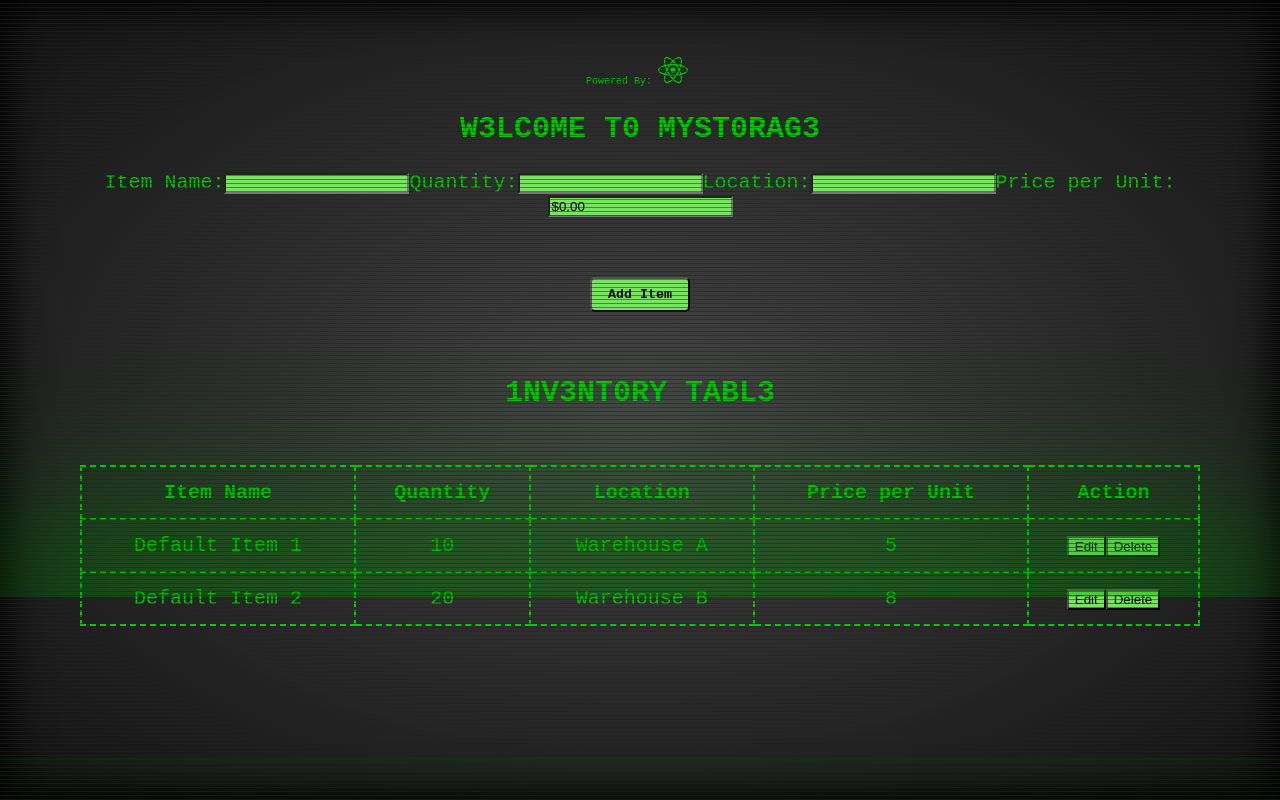
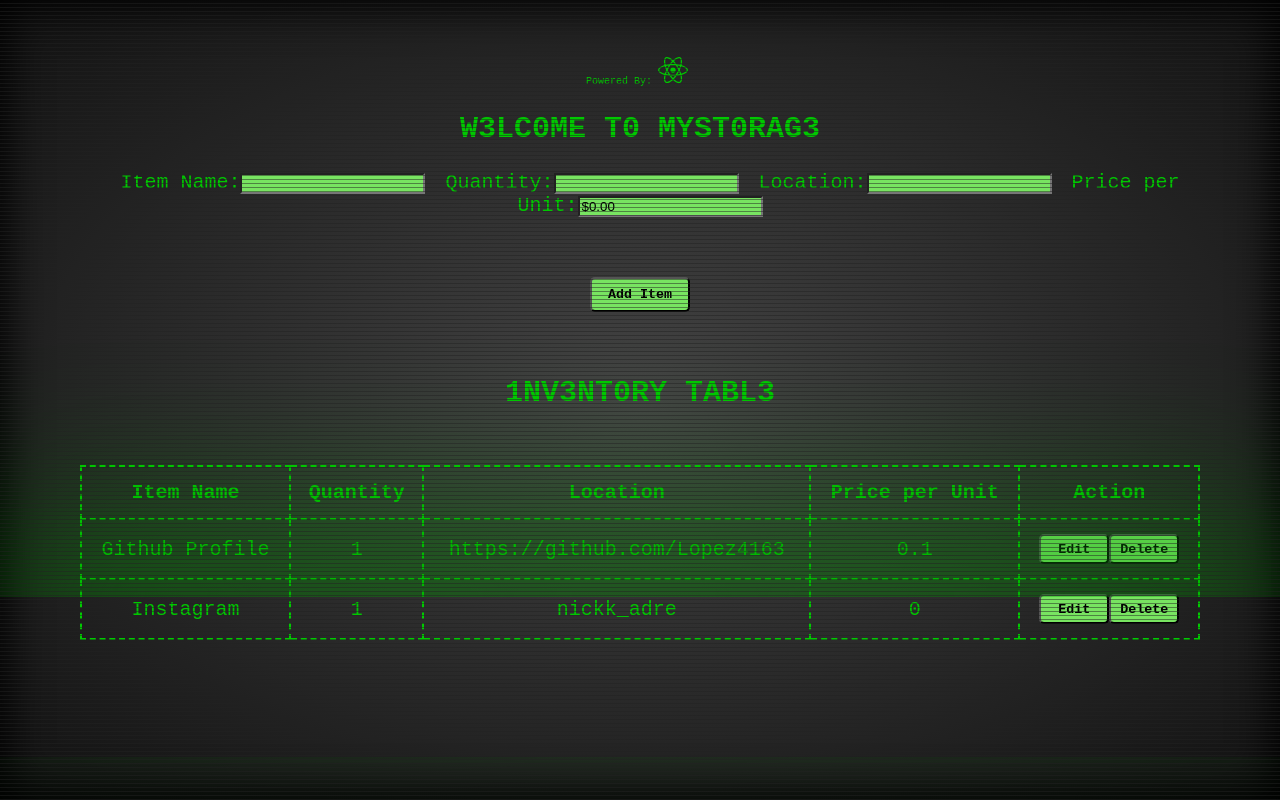
Before and after one commit to Lopez4163/storageApp2.0, a React (Vite) app in the folder storage3.0/: page / in a window 1280 px wide. Built offline with nearby package versions, Linux system fonts and the light colour scheme.

Commit message:
completed layout, read for code to be cleaned and prepped for build

```diff
--- a/storage3.0/src/App.css
+++ b/storage3.0/src/App.css
@@ -422,6 +422,28 @@ table th, table td {
   font-weight: bold ;
 
 }
+.add-item-button :hover {
+  background-color: #00cc00;
+  cursor: cell;
+  box-shadow: black;
+
+}
+
+.table-button  {
+  border-radius: 5px;
+  height: 30px;
+  width: 70px;
+  font-family: "Fira Mono", monospace;
+  font-weight: bold ;
+
+}
+
+.table-button:hover {
+  background-color: #00cc00;
+  cursor: cell;
+}
+
+
 
 
 
@@ -441,3 +463,7 @@ input {
 button {
   background: #78e461;
 }
+
+label {
+  padding-left: 20px;
+}
--- a/storage3.0/src/App.jsx
+++ b/storage3.0/src/App.jsx
@@ -7,8 +7,8 @@ import "./app.css";
 
 function App() {
     const [inventoryItems, setInventoryItems] = useState([
-        {id: 1, itemName: "Default Item 1", quantity: 10, location: "Warehouse A", pricePerUnit: 5.0},
-        {id: 2, itemName: "Default Item 2", quantity: 20, location: "Warehouse B", pricePerUnit: 8.0},
+        {id: 1, itemName: "Github Profile", quantity: 1, location: "https://github.com/Lopez4163", pricePerUnit: 0.1},
+        {id: 2, itemName: "Instagram", quantity: 1, location: "nickk_adre", pricePerUnit: 0.0},
         // Add more default items as needed
     ]);
 
--- a/storage3.0/src/inventoryTable.jsx
+++ b/storage3.0/src/inventoryTable.jsx
@@ -82,11 +82,11 @@ const InventoryTable = ({ items, deleteItem, editItem }) => {
               </td>
               <td>
                 {editableIndex === index ? (
-                  <button onClick={() => handleSave(index)}>Save</button>
+                  <button className="table-button" onClick={() => handleSave(index)}>Save</button>
                 ) : (
                   <>
-                    <button onClick={() => handleEdit(index)}>Edit</button>
-                    <button onClick={() => deleteItem(index)}>Delete</button>
+                    <button className="table-button" onClick={() => handleEdit(index)}>Edit</button>
+                    <button className="table-button" onClick={() => deleteItem(index)}>Delete</button>
                   </>
                 )}
               </td>
```
